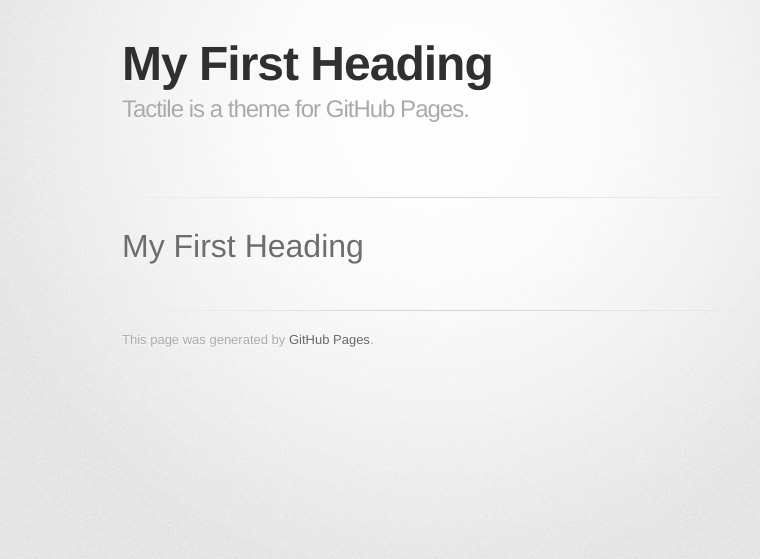
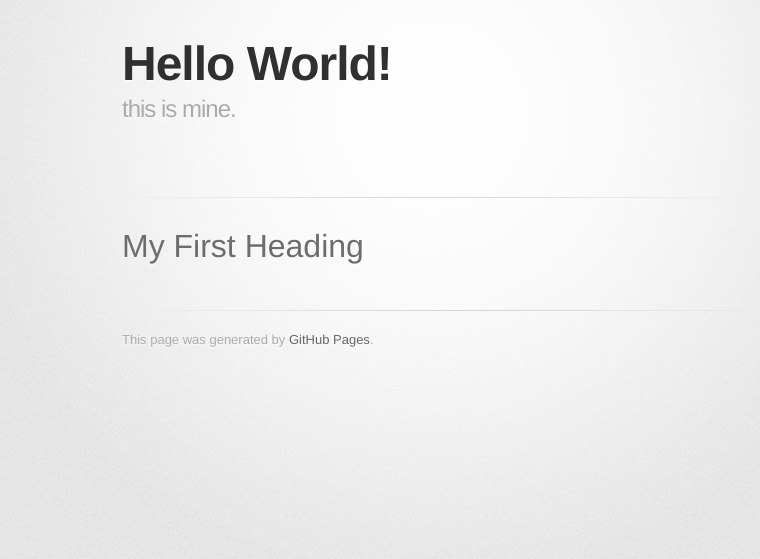
Before and after one commit to rbanjarian/rbanjarian.github.io, a Jekyll site: the page built from index.md, in a window 1280 px wide. Shown: the top 559 px of the page, without its empty margins (208-968 px from the left). Built offline with Jekyll 4.4.1, drawn with Linux system fonts in a browser that asks for light colours; some web fonts are replaced; our own code applies the rules of GitHub Pages for plain Markdown files.

Commit message:
Update index.md

```diff
--- a/index.md
+++ b/index.md
@@ -1,4 +1,6 @@
 ---
 layout: default
+title: Hello World!
+description: this is mine.
 ---
 # My First Heading
```
